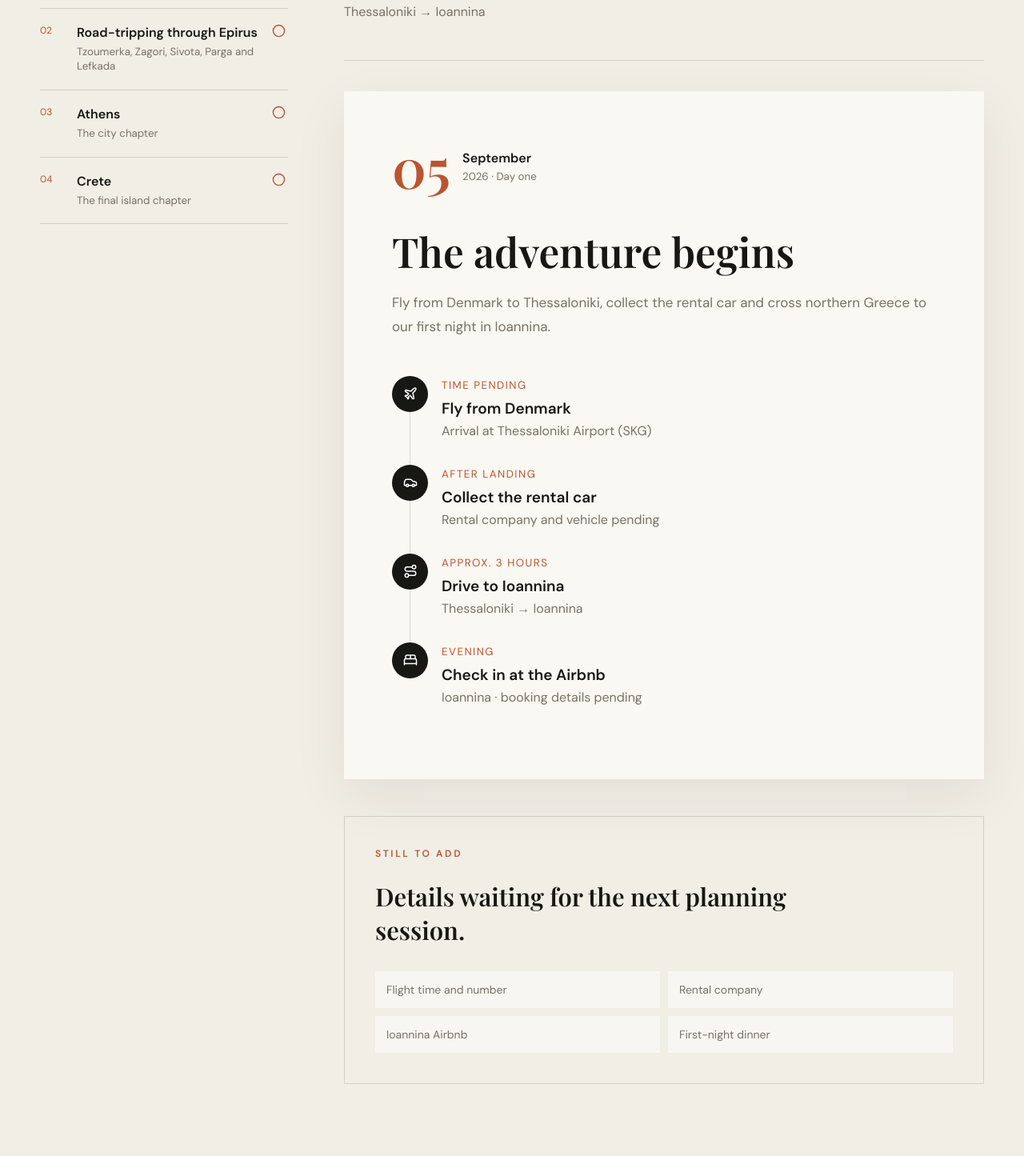
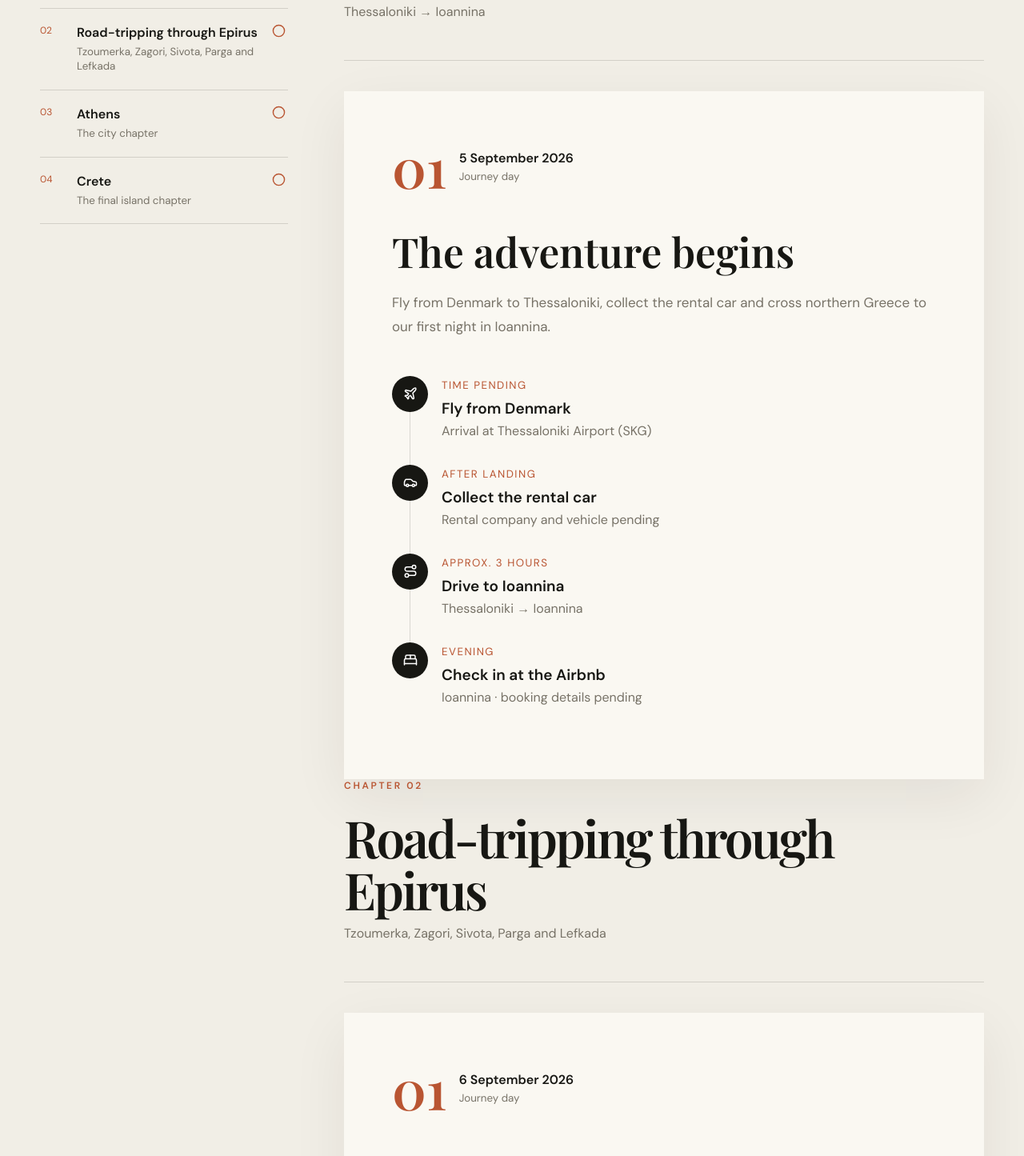
Before and after one commit to PrassasMichael/Two-Wheels-One-Way, a Next.js app: page /trips/epirus-athens-crete-2026 in a window 1280 px wide. Shown: the part 773-2218 px from the top of the page at 80% size. Built offline with nearby package versions, Linux system fonts and the light colour scheme; a web font is replaced by a local one.

Commit message:
Expand Greece journey and add private edit access

```diff
--- a/app/trips/epirus-athens-crete-2026/page.tsx
+++ b/app/trips/epirus-athens-crete-2026/page.tsx
@@ -1,32 +1,22 @@
 import Link from "next/link";
-import { ArrowLeft, BedDouble, Car, CheckCircle2, Circle, Plane, Route } from "lucide-react";
+import { ArrowLeft, BedDouble, Car, CheckCircle2, Circle, Pencil, Plane, Route } from "lucide-react";
 import itinerary from "@/content/epirus-2026.json";
 import "./roadbook.css";
 
-const icons = {
-  flight: Plane,
-  car: Car,
-  drive: Route,
-  stay: BedDouble,
-};
+const icons = { flight: Plane, car: Car, drive: Route, stay: BedDouble };
 
 export default function GreeceRoadbookPage() {
-  const firstChapter = itinerary.chapters[0];
-  const firstDay = firstChapter.days[0];
-
   return (
     <main className="roadbook-page">
       <section className="roadbook-hero">
         <div className="hero-noise" />
-        <Link href="/" className="back-link"><ArrowLeft size={17} /> Back to the journey</Link>
+        <Link href="/" className="back-link"><ArrowLeft size={17} /> Back to all journeys</Link>
         <div className="roadbook-hero-content">
           <p className="eyebrow">GREECE · SEPTEMBER 2026</p>
           <h1>The roadbook.</h1>
           <p>{itinerary.headline}</p>
-          <div className="roadbook-meta">
-            <span>{itinerary.dates}</span>
-            <span>{itinerary.travellers}</span>
-          </div>
+          <div className="roadbook-meta"><span>{itinerary.dates}</span><span>{itinerary.travellers}</span></div>
+          <Link href="/trips/epirus-athens-crete-2026/edit" className="primary-button"><Pencil size={17} /> Edit this journey</Link>
         </div>
       </section>
 
@@ -34,48 +24,51 @@ export default function GreeceRoadbookPage() {
         <aside>
           <p className="eyebrow dark">TRIP CHAPTERS</p>
           {itinerary.chapters.map((chapter) => (
-            <div className="chapter-nav-item" key={chapter.number}>
+            <a className="chapter-nav-item" href={`#chapter-${chapter.number}`} key={chapter.number}>
               <span>{chapter.number}</span>
               <div><strong>{chapter.title}</strong><small>{chapter.region}</small></div>
               {chapter.status === "confirmed" ? <CheckCircle2 size={17} /> : <Circle size={17} />}
-            </div>
+            </a>
           ))}
         </aside>
 
         <div className="roadbook-main">
+          {itinerary.chapters.map((chapter) => (
+            <section className="roadbook-chapter" id={`chapter-${chapter.number}`} key={chapter.number}>
               <div className="roadbook-heading">
-            <p className="eyebrow dark">CHAPTER {firstChapter.number}</p>
-            <h2>{firstChapter.title}</h2>
-            <p>{firstChapter.region}</p>
+                <p className="eyebrow dark">CHAPTER {chapter.number}</p>
+                <h2>{chapter.title}</h2>
+                <p>{chapter.region}</p>
               </div>
 
-          <article className="roadbook-day-card">
+              {chapter.days.length === 0 ? (
+                <article className="roadbook-day-card empty-day-card"><h3>Details coming next.</h3><p>This chapter is part of the journey and ready for plans, bookings and notes.</p></article>
+              ) : chapter.days.map((day, dayIndex) => (
+                <article className="roadbook-day-card" key={`${day.date}-${dayIndex}`}>
                   <div className="roadbook-date">
-              <span>05</span>
-              <div><strong>September</strong><small>2026 · Day one</small></div>
+                    <span>{String(dayIndex + 1).padStart(2, "0")}</span>
+                    <div><strong>{day.date}</strong><small>Journey day</small></div>
                   </div>
-            <h3>{firstDay.title}</h3>
-            <p className="roadbook-summary">{firstDay.summary}</p>
-
+                  <h3>{day.title}</h3>
+                  <p className="roadbook-summary">{day.summary}</p>
+                  {day.stops.length > 0 && (
                     <div className="roadbook-stops">
-              {firstDay.stops.map((stop) => {
+                      {day.stops.map((stop) => {
                         const Icon = icons[stop.type as keyof typeof icons] ?? Circle;
-                return (
-                  <div className="roadbook-stop" key={stop.title}>
-                    <span className="stop-icon"><Icon size={18} /></span>
-                    <div><small>{stop.time}</small><h4>{stop.title}</h4><p>{stop.detail}</p></div>
-                  </div>
-                );
+                        return <div className="roadbook-stop" key={`${stop.title}-${stop.time}`}><span className="stop-icon"><Icon size={18} /></span><div><small>{stop.time}</small><h4>{stop.title}</h4><p>{stop.detail}</p></div></div>;
                       })}
                     </div>
+                  )}
                 </article>
+              ))}
+            </section>
+          ))}
 
           <section className="pending-panel">
-            <p className="eyebrow dark">STILL TO ADD</p>
-            <h3>Details waiting for the next planning session.</h3>
-            <div className="pending-grid">
-              <span>Flight time and number</span><span>Rental company</span><span>Ioannina Airbnb</span><span>First-night dinner</span>
-            </div>
+            <p className="eyebrow dark">PRIVATE WORKSPACE</p>
+            <h3>The roadbook can now be changed without editing code.</h3>
+            <p>Open Edit mode to change dates, titles and summaries, add days, remove days and export a permanent itinerary file.</p>
+            <Link href="/trips/epirus-athens-crete-2026/edit" className="text-link">Open edit mode <Pencil size={17} /></Link>
           </section>
         </div>
       </section>
```
Lines whose indentation alone changed are shown as unchanged.
